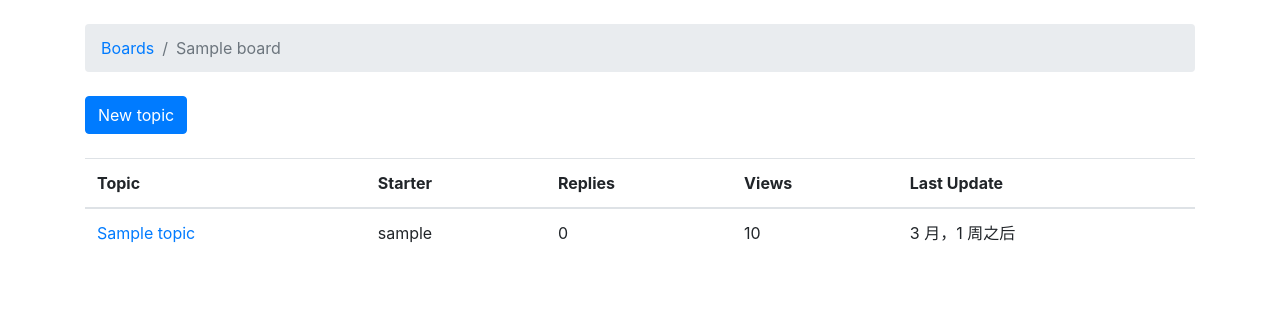
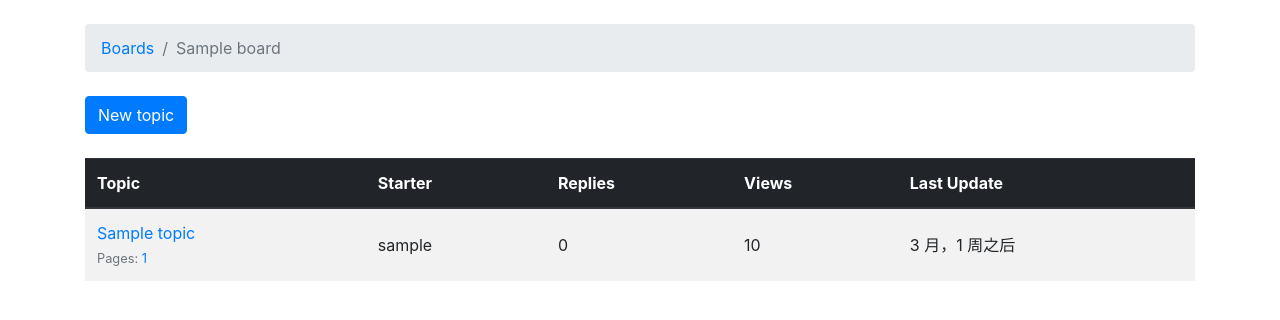
Before and after one commit to EthanYan6/forum_project, a Django app: page /boards/1/ in a window 1280 px wide. Shown: the part 56-376 px from the top of the page. Run offline with Django 3.2, Linux system fonts and the light colour scheme; tables that the repository leaves empty hold one stand-in row (Sample ...); some libraries are stand-ins or nearby versions; some web fonts are replaced.

Commit message:
调整一些项目中的bug,项目完成

```diff
--- a/boards/models.py
+++ b/boards/models.py
@@ -3,6 +3,7 @@ from django.contrib.auth.models import User
 from django.utils.text import Truncator
 from markdown import markdown
 from django.utils.html import mark_safe
+import math
 
 
 # Create your models here.
@@ -33,6 +34,25 @@ class Topic(models.Model):
     def __str__(self):
         return self.subject
 
+    def get_page_count(self):
+        count = self.posts.count()
+        pages = count / 3
+        return math.ceil(pages)
+
+    def has_many_pages(self, count=None):
+        if count is None:
+            count = self.get_page_count()
+        return count > 6
+
+    def get_page_range(self):
+        count = self.get_page_count()
+        if self.has_many_pages(count):
+            return range(1,5)
+        return range(1, count+1)
+
+    def get_last_ten_posts(self):
+        return self.posts.order_by('-created_at')[:10]
+
 
 
 class Post(models.Model):
--- a/boards/views.py
+++ b/boards/views.py
@@ -1,4 +1,5 @@
 from django.contrib.auth.decorators import login_required
+from django.urls import reverse
 from django.views.generic import UpdateView
 from django.utils import timezone
 from .forms import PostForm
@@ -107,11 +108,14 @@ class PostListView(ListView):
     model = Post
     context_object_name = 'posts'
     template_name = 'topic_posts.html'
-    paginate_by = 20
+    paginate_by = 3
 
     def get_context_data(self, **kwargs):
-        self.topic.views += 1
-        self.topic.save()
+        session_key = 'viewed_topic_{}'.format(self.topic.pk)
+        if not self.request.session.get(session_key, False):
+            self.topic.views += 1
+            self.topic.save()
+            self.request.session[session_key] = True
         kwargs['topic'] = self.topic
         return super().get_context_data(**kwargs)
 
@@ -130,10 +134,22 @@ def reply_topic(request, pk, topic_pk):
             post.topic = topic
             post.created_by = request.user
             post.save()
-            return redirect('topic_posts', pk=pk, topic_pk=topic_pk)
+
+            topic.last_updated = timezone.now()
+            topic.save()
+
+            topic_url = reverse('topic_posts', kwargs={'pk': pk, 'topic_pk': topic_pk})
+            topic_post_url = '{url}?page={page}#{id}'.format(
+                url=topic_url,
+                id=post.pk,
+                page=topic.get_page_count()
+            )
+
+            return redirect(topic_post_url)
     else:
         form = PostForm()
     return render(request, 'reply_topic.html', {'topic': topic, 'form': form})
+
 
 @method_decorator(login_required, name='dispatch')
 class PostUpdateView(UpdateView):
--- a/templates/includes/pagination.html
+++ b/templates/includes/pagination.html
@@ -1,6 +1,16 @@
 {% if is_paginated %}
   <nav aria-label="Topics pagination" class="mb-4">
     <ul class="pagination">
+      {% if page_obj.number > 1 %}
+        <li class="page-item">
+          <a class="page-link" href="?page=1">First</a>
+        </li>
+      {% else %}
+        <li class="page-item disabled">
+          <span class="page-link">First</span>
+        </li>
+      {% endif %}
+
       {% if page_obj.has_previous %}
         <li class="page-item">
           <a class="page-link" href="?page={{ page_obj.previous_page_number }}">Previous</a>
@@ -35,6 +45,16 @@
           <span class="page-link">Next</span>
         </li>
       {% endif %}
+
+      {% if page_obj.number != paginator.num_pages %}
+        <li class="page-item">
+          <a class="page-link" href="?page={{ paginator.num_pages }}">Last</a>
+        </li>
+      {% else %}
+        <li class="page-item disabled">
+          <span class="page-link">Last</span>
+        </li>
+      {% endif %}
     </ul>
   </nav>
 {% endif %}
--- a/templates/reply_topic.html
+++ b/templates/reply_topic.html
@@ -12,12 +12,12 @@
 {% endblock %}
 
 {% block content %}
-    <form method="post" class="mb-4">
+    <form method="post" class="mb-4" novalidate>
         {% csrf_token %}
         {% include 'includes/form.html' %}
         <button type="submit" class="btn btn-success">Post a reply</button>
     </form>
-    {% for post in topic.posts.all %}
+    {% for post in topic.get_last_ten_posts %}
         <div class="card mb-2">
             <div class="card-body p-3">
                 <div class="row mb-3">
--- a/templates/topic_posts.html
+++ b/templates/topic_posts.html
@@ -17,7 +17,7 @@
   </div>
 
   {% for post in posts %}
-    <div class="card {% if forloop.last %}mb-4{% else %}mb-2{% endif %} {% if forloop.first %}border-dark{% endif %}">
+    <div id="{{ post.pk }}" class="card {% if forloop.last %}mb-4{% else %}mb-2{% endif %} {% if forloop.first %}border-dark{% endif %}">
       {% if forloop.first %}
         <div class="card-header text-white bg-dark py-2 px-3">{{ topic.subject }}</div>
       {% endif %}
--- a/templates/topics.html
+++ b/templates/topics.html
@@ -16,8 +16,8 @@
     <a href="{% url 'new_topic' board.pk %}" class="btn btn-primary">New topic</a>
   </div>
 
-  <table class="table mb-4">
-    <thead class="thead-inverse">
+  <table class="table table-striped mb-4">
+    <thead class="thead-dark">
       <tr>
         <th>Topic</th>
         <th>Starter</th>
@@ -28,12 +28,26 @@
     </thead>
     <tbody>
       {% for topic in topics %}
+          {% url 'topic_posts' board.pk topic.pk as topic_url %}
         <tr>
-          <td><a href="{% url 'topic_posts' board.pk topic.pk %}">{{ topic.subject }}</a></td>
-          <td>{{ topic.starter.username }}</td>
-          <td>{{ topic.replies }}</td>
-          <td>{{ topic.views }}</td>
-          <td>{{ topic.last_updated|naturaltime}}</td>
+          <td>
+              <p class="mb-0">
+                  <a href="{{ topic_url }}">{{ topic.subject }}</a>
+              </p>
+              <small class="text-muted">
+                  Pages:
+                  {% for i in topic.get_page_range %}
+                      <a href="{{ topic_url }}?page={{ i }}">{{ i }}</a>
+                  {% endfor %}
+                  {% if topic.has_many_pages %}
+                      <a href="{{ topic_url }}?page={{ topic.get_page_range }}">Last Page</a>
+                  {% endif %}
+              </small>
+          </td>
+          <td class="align-middle">{{ topic.starter.username }}</td>
+          <td class="align-middle">{{ topic.replies }}</td>
+          <td class="align-middle">{{ topic.views }}</td>
+          <td class="align-middle">{{ topic.last_updated|naturaltime}}</td>
         </tr>
       {% endfor %}
     </tbody>
```
Also changed, not shown: other parts of templates/includes/pagination.html (+1 -1 lines), boards/tests/test_view_reply_topic.py (+2 -1 lines). Lines whose indentation alone changed are shown as unchanged.
